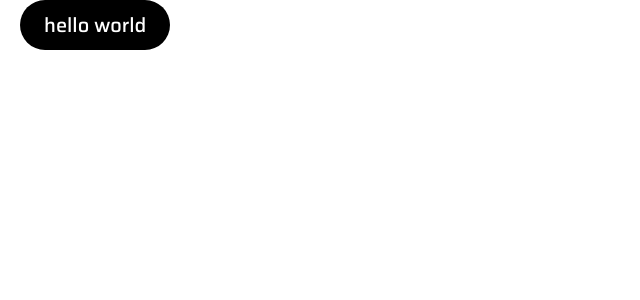
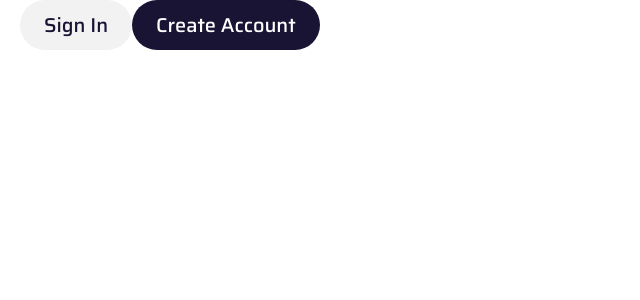
Before and after one commit to MoeinMirkiani/krypton-reyhan, a Vue app: page / in a window 1280 px wide. Shown: the top 300 px of the page, without its empty margins (0-640 px from the left). Built offline with nearby package versions, Linux system fonts and the light colour scheme.

Commit message:
updated base button component's style

```diff
--- a/src/assets/scss/all.scss
+++ b/src/assets/scss/all.scss
@@ -3,3 +3,5 @@
 $white: #fff;
 $black: #000;
 $green: #52CC83;
+$navy-blue: #191433;
+$light-gray: #F2F2F2;
--- a/src/components/SiteHeader.vue
+++ b/src/components/SiteHeader.vue
@@ -1,8 +1,12 @@
 <template>
     <header class="header">
         <div class="header__container">
+            <KButton color="secondary">
+                {{ $t('header.login') }}
+            </KButton>
+
             <KButton>
-                {{ $t('message.hello') }}
+                {{ $t('header.register') }}
             </KButton>
         </div>
     </header>
--- a/src/components/layout/KButton.vue
+++ b/src/components/layout/KButton.vue
@@ -30,13 +30,13 @@ defineProps({
 
     // Colors
     &.primary {
-        background-color: $black;
+        background-color: $navy-blue;
         color: $white;
     }
 
     &.secondary {
-        background-color: $green;
-        color: $black;
+        background-color: $light-gray;
+        color: $navy-blue;
     }
 
     // Sizes
--- a/src/locales/en.json
+++ b/src/locales/en.json
@@ -1,5 +1,6 @@
 {
-    "message": {
-        "hello": "hello world"
+    "header": {
+        "register": "Create Account",
+        "login": "Sign In"
     }
 }
```
